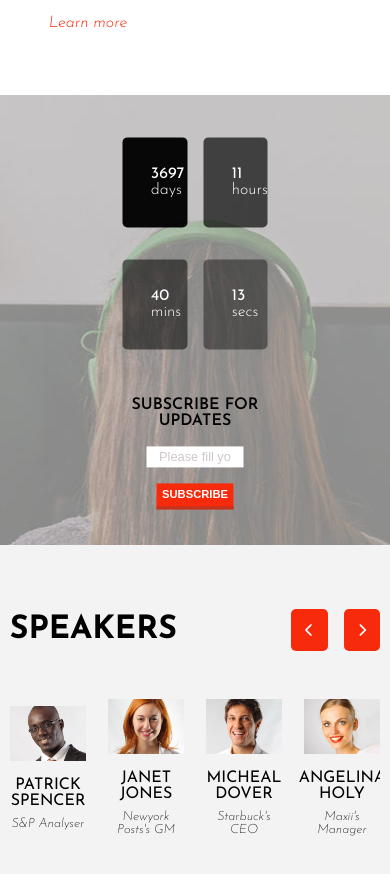
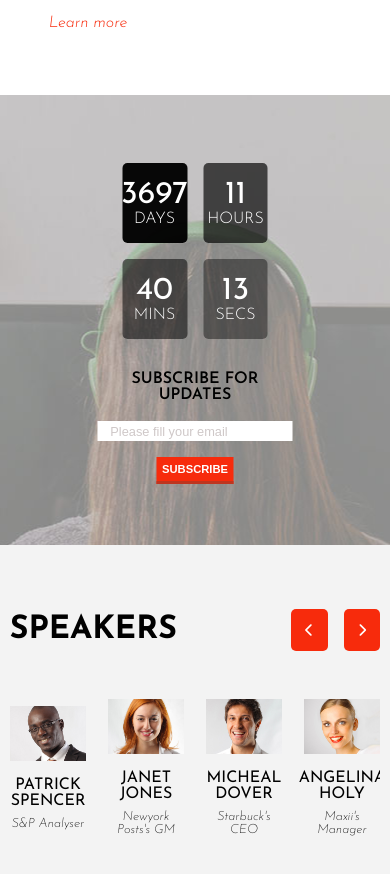
Before and after one commit to reistence/proj-html-vuejs, a Vue app: page / in a window 390 px wide. Shown: the part 1040-1914 px from the top of the page. Built offline with nearby package versions, Linux system fonts and the light colour scheme; the HTML template or start-up script is replaced by a standard one.

Commit message:
countdown fontsize in mediaQ fixed

```diff
--- a/src/components/AppHeader.vue
+++ b/src/components/AppHeader.vue
@@ -183,6 +183,7 @@ header {
       .ham-nav {
         display: block;
         position: relative;
+        cursor: pointer;
 
         ul {
           position: absolute;
--- a/src/components/BannerCountDown.vue
+++ b/src/components/BannerCountDown.vue
@@ -93,13 +93,16 @@ export default {
 
       div {
         background-color: rgba(0, 0, 0, 0.671);
-        padding: 1.8em 1.8em;
+        padding: 1.5em 1.5em;
         width: max-content;
-        margin-bottom: 1em;
+
         width: calc(100% / 3);
         border-radius: 5px;
         color: $white;
         position: relative;
+        display: flex;
+        flex-direction: column;
+        align-items: center;
 
         p:first-child {
           font-size: 3.5rem;
@@ -180,9 +183,10 @@ export default {
       .countdown {
         flex-wrap: wrap;
         div {
-          p {
-            font-size: 1rem !important;
-            text-transform: lowercase !important;
+          padding: 1em;
+          p:first-child {
+            font-size: 2rem;
+            text-transform: lowercase;
           }
         }
       }
@@ -194,6 +198,9 @@ export default {
         }
         div {
           flex-direction: column;
+          input {
+            width: 100%;
+          }
           button {
             font-size: 0.7rem;
             padding: 0.5em;
```
